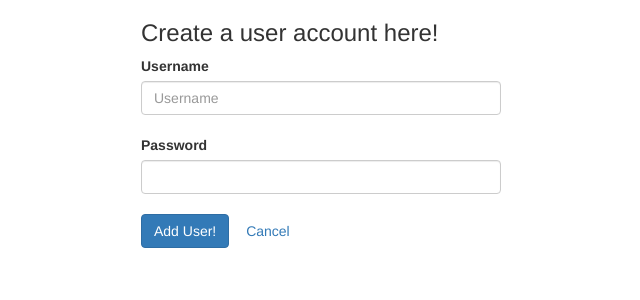
After one commit to thefad3/python-mvc-firebase, a Flask app: page /adduser in a window 1280 px wide. The commit adds this page. Shown: the top 300 px of the page, without its empty margins (319-959 px from the left). Run offline with Flask 2, Linux system fonts and the light colour scheme; the visitor is signed in with stand-in values (Sample User, id 1); parts of the project's set-up code (start-up, migrations or seed data) failed here and were passed over; some libraries are stand-ins or nearby versions.

Commit message:
Created add user page, you can now sign up, add users, and delete. Edit coming shortly. You can also log out, and protected page tracks by X

```diff
--- a/app.py
+++ b/app.py
@@ -39,6 +39,30 @@ def addUser():
     else:
         return redirect('/signup')
 
+@app.route('/addAction', methods=['GET', 'POST'])
+def addSecondary():
+    if request.method == 'POST':
+        if session['session']:
+            idx = uuid.uuid4()
+            uid = str(idx)
+            password = request.form['password']
+            username = request.form['username']
+            #Hash that Passsword
+            sha1 = hashlib.sha1()
+            sha1.update(password)
+            password = sha1.hexdigest()
+            #Database Directive
+            firebase.put('/users', username,
+            {
+            'uid': uid,
+            'usern': username,
+            'userp': password
+            }
+            )
+            return redirect('/protected')
+        else:
+            return redirect('/protected')
+
 
 @app.route('/loginAction', methods=['GET', 'POST'])
 def loginAction():
@@ -76,6 +100,13 @@ def delete(id):
     firebase.delete('/users', id)
     return redirect("/protected")
 
+@app.route('/adduser')
+def addPage():
+    if session['session']:
+        return render_template('add.html')
+    else:
+        return redirect('/protected')
+
 @app.route('/login')
 def loginPage():
     return render_template('login.html')
--- /dev/null
+++ b/templates/add.html
@@ -0,0 +1,28 @@
+<!DOCTYPE html>
+    <head>
+        <script src="//maxcdn.bootstrapcdn.com/bootstrap/3.3.2/js/bootstrap.min.js"></script>
+        <link href="//maxcdn.bootstrapcdn.com/bootstrap/3.3.2/css/bootstrap.min.css" rel="stylesheet">
+        <title>Welcome!</title>
+    </head>
+<body>
+<div class="container">
+<div class="row">
+        <div class="col-md-4"></div>
+        <div class="col-md-4">
+            <h3>Create a user account here!</h3>
+<form enctype="multipart/form-data" action="/addAction" method="post">
+        <label>Username</label>
+        <input type="text" name="username" class="form-control" placeholder="Username" required>
+        <br>
+        <label>Password</label>
+        <input type="password" class="form-control" name="password" required>
+        <br>
+        <input type="submit" class="btn btn-primary" value="Add User!">
+        <a href="/" class="btn btn-link active">Cancel</a>
+</form>
+</div>
+<div class="col-md-4"></div>
+</div>
+</div>
+</body>
+</html>
```
Also changed, not shown: .c9/metadata/workspace/app.py (+1 -1 lines), .c9/metadata/workspace/templates/add.html (added, +1 -0 lines), .c9/metadata/workspace/templates/adduser.html (+1 -1 lines), .c9/metadata/workspace/templates/protected.html (+1 -1 lines), 2 other files.
